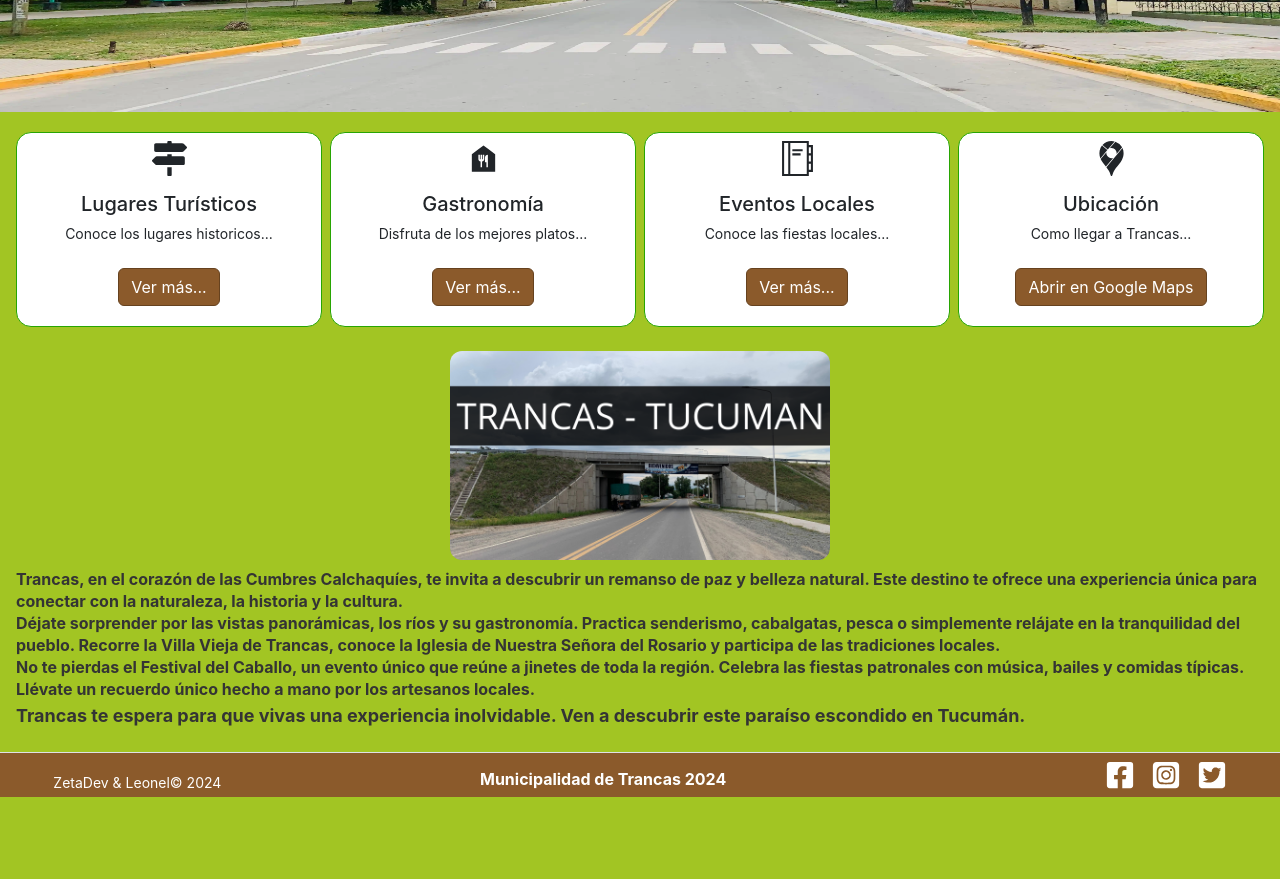
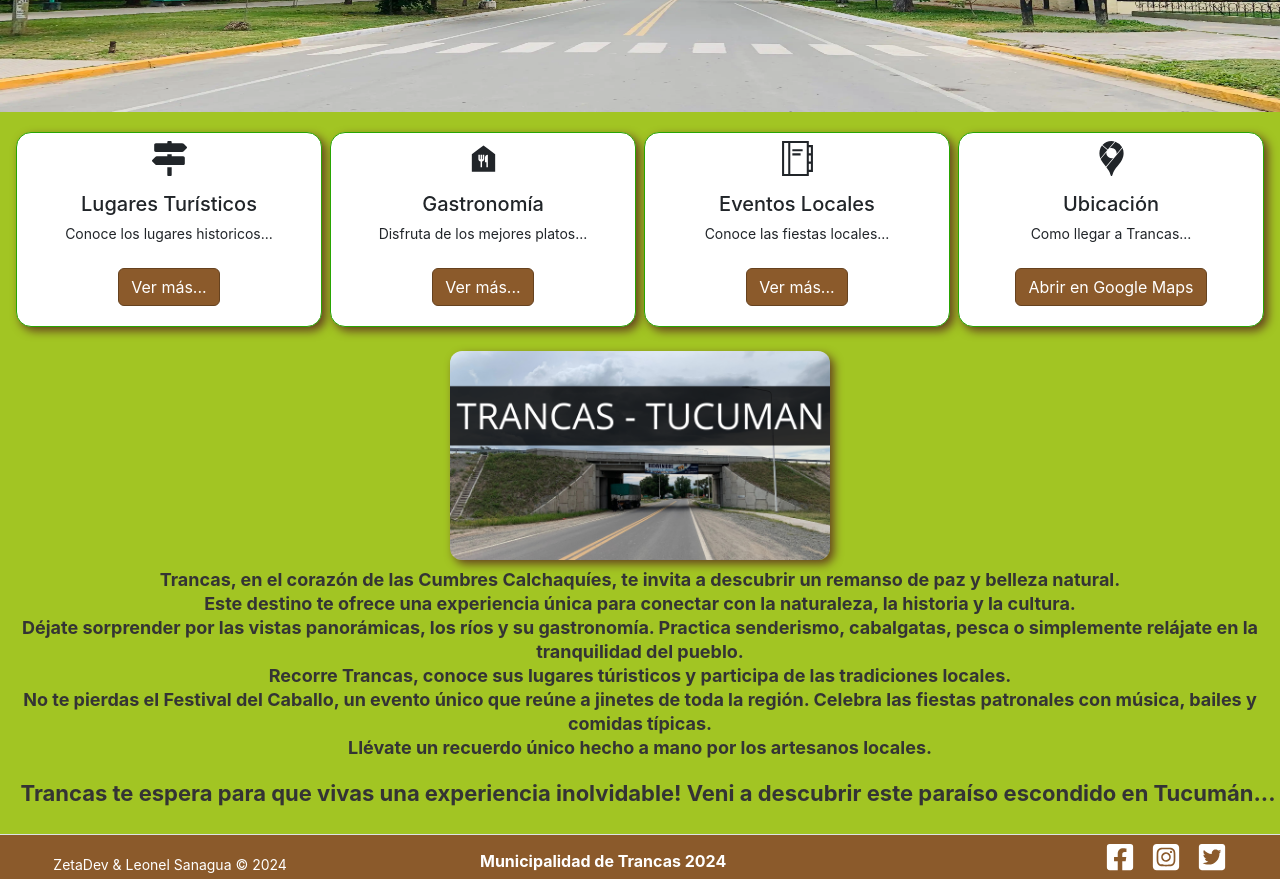
Before and after one commit to zeta-dev-web/web-turismo, a React (Vite) app: page / in a window 1280 px wide. Shown: the part 360-1239 px from the top of the page. Before the commit the page ends 1157 px from the top, so only its background shows below. Built offline with nearby package versions, Linux system fonts and the light colour scheme.

Commit message:
se corrige texto de la home y se edita el estilo de las card

```diff
--- a/src/components/CardTextApp.jsx
+++ b/src/components/CardTextApp.jsx
@@ -1,17 +1,35 @@
-import React from 'react'
+import React from "react";
 import trancas from "../assets/trancas2.png";
+import "../css/CardTextApp.css"
 
 const CardTextApp = () => {
   return (
-    <div className='text-center'>
-        <img src={trancas} alt="trancas" width="380" className='img-fluid'/>
-      <h6 className='ms-3 me-3 mt-2 text-start'>Trancas, en el corazón de las Cumbres Calchaquíes, te invita a descubrir un remanso de paz y belleza natural. Este destino te ofrece una experiencia única para conectar con la naturaleza, la historia y la cultura.<br/>
+    <div className="text-center">
+      <img src={trancas} alt="trancas" width="380" className="img-fluid card-imagetext" />
+      <h5 className="ms-3 me-3 mt-2 text-center">
+        Trancas, en el corazón de las Cumbres Calchaquíes, te invita a descubrir
+        un remanso de paz y belleza natural. <br/>
+        Este destino te ofrece una experiencia única para conectar con la naturaleza, la historia y la cultura.
+        <br />
+        Déjate sorprender por las vistas panorámicas, los ríos y su gastronomía.
+        Practica senderismo, cabalgatas, pesca o simplemente relájate en la
+        tranquilidad del pueblo. <br />
+        Recorre Trancas, conoce sus lugares túristicos y participa de las tradiciones locales.
+        <br />
+        No te pierdas el Festival del Caballo, un evento único que reúne a
+        jinetes de toda la región. Celebra las fiestas patronales con música,
+        bailes y comidas típicas.
+        <br />
+        Llévate un recuerdo único hecho a mano por los
+        artesanos locales.
+        <br />
+      </h5>
+      <h4 className="ms-3 mt-3 text-center">
+        Trancas te espera para que vivas una experiencia inolvidable! Veni a
+        descubrir este paraíso escondido en Tucumán...
+      </h4>
+    </div>
+  );
+};
 
-Déjate sorprender por las vistas panorámicas, los ríos y su gastronomía. Practica senderismo, cabalgatas, pesca o simplemente relájate en la tranquilidad del pueblo. Recorre la Villa Vieja de Trancas, conoce la Iglesia de Nuestra Señora del Rosario y participa de las tradiciones locales.<br/>
-
-No te pierdas el Festival del Caballo, un evento único que reúne a jinetes de toda la región. Celebra las fiestas patronales con música, bailes y comidas típicas. Llévate un recuerdo único hecho a mano por los artesanos locales.<br/></h6><h5 className='ms-3 mt-1 text-start'>Trancas te espera para que vivas una experiencia inolvidable. Ven a descubrir este paraíso escondido en Tucumán.</h5>
-    </div>
-  )
-}
-
-export default CardTextApp
+export default CardTextApp;
--- a/src/components/FooterApp.jsx
+++ b/src/components/FooterApp.jsx
@@ -10,7 +10,7 @@ function FooterApp() {
     <div className="contenedor2 d-flex flex-column">
       <footer className="py-1 mt-auto d-flex flex-wrap justify-content-between align-items-center border-top color w-100">
       <div className="col-md-3 d-none d-md-flex align-items-center text-center mx-auto">
-  <span className="mb-3 mb-md-0 text-white mt-3 mb-2">ZetaDev & Leonel© 2024</span>
+  <span className="mb-3 mb-md-0 text-white mt-3 mb-2">ZetaDev & Leonel Sanagua © 2024</span>
 </div>
 <div className="col-md-3 d-none d-md-flex align-items-center text-center mx-auto">
   <h6 className="mb-3 mb-md-0 text-white mt-2 text-center">Municipalidad de Trancas 2024</h6>
--- a/src/css/CardApp.css
+++ b/src/css/CardApp.css
@@ -5,6 +5,7 @@
 .cardcolor{
     border-color: #28a502!important;
     border-radius: 15px!important;
+    box-shadow: 4px 4px 10px #66431f
 }
 .card-body {
     height: 150px;
--- /dev/null
+++ b/src/css/CardTextApp.css
@@ -0,0 +1,3 @@
+.card-imagetext{
+    box-shadow: 4px 4px 10px #66431f
+}
```
